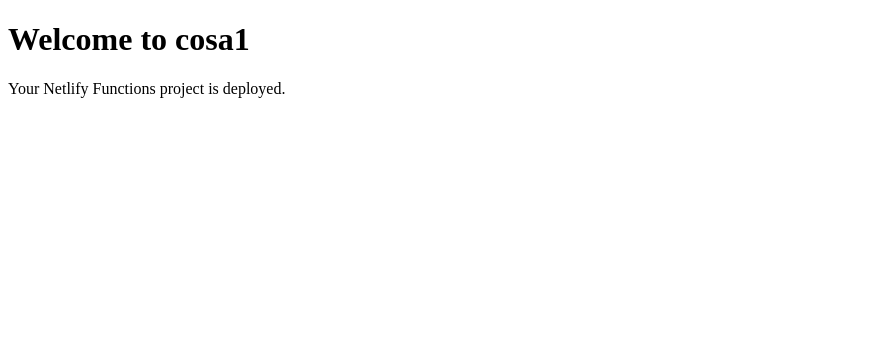
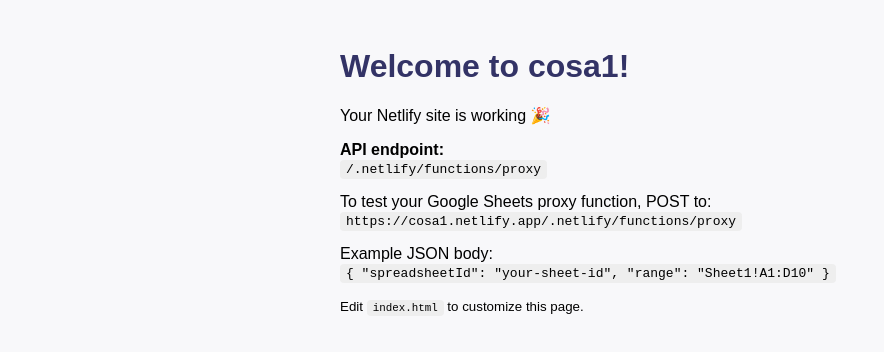
Before and after one commit to batmanwhisky/CoSA1, a website: page cosa1-netlify/index.html in a window 1280 px wide. Shown: the whole page, without its empty margins (0-884 px from the left). Drawn offline with Linux system fonts and the light colour scheme.

Commit message:
added new index.html

```diff
--- a/cosa1-netlify/index.html
+++ b/cosa1-netlify/index.html
@@ -1,10 +1,32 @@
 <!DOCTYPE html>
-<html>
+<html lang="en">
   <head>
-    <title>cosa1 Netlify Functions</title>
+    <meta charset="UTF-8" />
+    <title>Welcome to cosa1 on Netlify</title>
+    <meta name="viewport" content="width=device-width, initial-scale=1.0"/>
+    <style>
+      body { font-family: sans-serif; max-width: 600px; margin: 3rem auto; background: #f8f8fa; }
+      h1 { color: #333366; }
+      code { background: #eee; padding: 2px 6px; border-radius: 4px;}
+    </style>
   </head>
   <body>
-    <h1>Welcome to cosa1</h1>
-    <p>Your Netlify Functions project is deployed.</p>
+    <h1>Welcome to cosa1!</h1>
+    <p>Your Netlify site is working 🎉</p>
+    <p>
+      <strong>API endpoint:</strong><br/>
+      <code>/.netlify/functions/proxy</code>
+    </p>
+    <p>
+      To test your Google Sheets proxy function, POST to:<br/>
+      <code>https://cosa1.netlify.app/.netlify/functions/proxy</code>
+    </p>
+    <p>
+      Example JSON body:<br/>
+      <code>{ "spreadsheetId": "your-sheet-id", "range": "Sheet1!A1:D10" }</code>
+    </p>
+    <p>
+      <small>Edit <code>index.html</code> to customize this page.</small>
+    </p>
   </body>
 </html>
```
